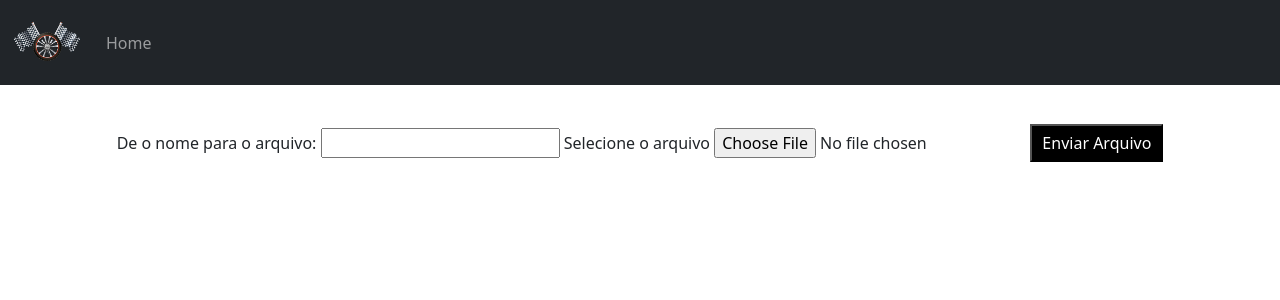
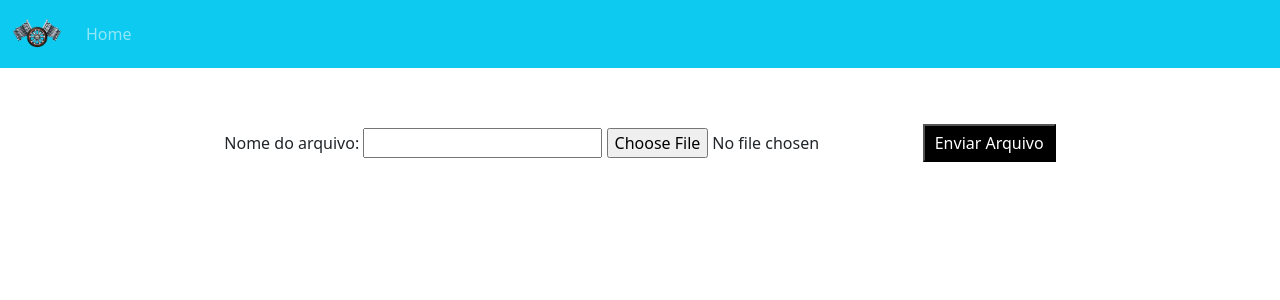
Before and after one commit to marcos06k/fullstack, a PHP site: page /gerenciarConteudos.php in a window 1280 px wide. Shown: the top 300 px of the page. Run offline with PHP 8.4, Linux system fonts and the light colour scheme; the visitor is signed in with stand-in values (Sample User, id 1).

Commit message:
faltando o gerenciar meu conteud

```diff
--- a/editarPerfil.html
+++ b/editarPerfil.html
@@ -15,10 +15,10 @@
 
 <body>
     <!-- navbar -->
-    <nav class="navbar navbar-expand-sm navbar-dark bg-dark fixed-top">
+    <nav class="navbar navbar-expand-sm navbar-dark bg-info fixed-top">
         <div class="container-fluid">
             <a class="navbar-brand" href="#">
-                    <img src="assets/img/Logo.png" alt="Avatar Logo" style="width:70px;" class="rounded-pill">
+                <img src="assets/img/Logo.png" alt="Avatar Logo" style="width:50px;" class="rounded-pill">
             </a>
             <button class="navbar-toggler" type="button" data-bs-toggle="collapse" data-bs-target="#mynavbar">
                 <span class="navbar-toggler-icon"></span>
--- a/editarPerfil.php
+++ b/editarPerfil.php
@@ -13,7 +13,7 @@
         // Verificar se o campo 'imagem' foi enviado
         if (isset($_FILES["imagem"])) {
             $caminhoArquivo = $_FILES["imagem"]["name"];
-            echo "Caminho da imagem recebido: " . $caminhoArquivo;
+            // echo "Caminho da imagem recebido: " . $caminhoArquivo;
             $email = mysqli_query($banco, "update cadastro_professor set nome='$nome', sobrenome='$sobrenome', email='$email', telefone='$telefone', curso='$curso', img_perfil='assets/img/imgUsuers/$caminhoArquivo' where email='$email'");
 
         } else {
--- a/gerenciarConteudos.php
+++ b/gerenciarConteudos.php
@@ -1,16 +1,22 @@
 <?php
     include("conexao.php");
+
+    session_start();
+    $email_login = $_SESSION['meusDados'];
 
     if ($_SERVER["REQUEST_METHOD"] == "POST") {
             // Verificar se o campo 'arquivo' foi enviado
             if (isset($_FILES['arquivo'])) {
                 $nomeArquivo = $_POST['nomeArquivo'];
-                $email_login = $_SESSION['meusDados'];
+
+                $query_dadosUsuario_login = mysqli_query($banco, "select id_cadastro_professor from cadastro_professor where email='$email_login';");
+                $dadosUsuario_login = mysqli_fetch_row($query_dadosUsuario_login);
 
                 $caminhoArquivo = $_FILES['arquivo']['name'];
                 echo "Caminho do arquivo recebido: " . $caminhoArquivo;
 
-                $sql = mysqli_query($banco, "insert into materia values (null,'$nomeArquivo', 'assets/img/imgUsuers/$caminhoArquivo', NOW(), 2)");
+                $sql = mysqli_query($banco, "insert into materia values (null,'$nomeArquivo', 'assets/img/imgUsuers/$caminhoArquivo', NOW(), '$dadosUsuario_login[0]')");
+
                 if ($sql) {
                     // echo "arquivo cadastrado com sucesso";
                     echo"<META http-equiv='refresh' content='0,URL=materias.php'>";
@@ -25,6 +31,11 @@
         } else {
             echo "Erro: Método de requisição inválido.";
         }
+
+
+
+
+
 
         mysqli_close($banco);
 
@@ -45,10 +56,10 @@
 </head>
 <body>
      <!-- navbar -->
-     <nav class="navbar navbar-expand-sm navbar-dark bg-dark fixed-top">
+     <nav class="navbar navbar-expand-sm navbar-dark bg-info fixed-top">
         <div class="container-fluid">
             <a class="navbar-brand" href="#">
-                    <img src="assets/img/Logo.png" alt="Avatar Logo" style="width:70px;" class="rounded-pill">
+                <img src="assets/img/Logo.png" alt="Avatar Logo" style="width:50px;" class="rounded-pill">
             </a>
             <button class="navbar-toggler" type="button" data-bs-toggle="collapse" data-bs-target="#mynavbar">
                 <span class="navbar-toggler-icon"></span>
@@ -66,15 +77,18 @@
         <section class="section_conteudo">
         <div class="cadastrar_materias">
             <form method="post" action="gerenciarConteudos.php" enctype="multipart/form-data">
-                <label class="espacamento_form" for="nomeArquivo_input">De o nome para o arquivo:</label>
+                <label class="espacamento_form" for="nomeArquivo_input">Nome do arquivo:</label>
                 <input type="text" name="nomeArquivo" id="nomeArquivo_input">
-                <label class="espacamento_form" for="arquivo_input">Selecione o arquivo</label>
                 <input type="file" name="arquivo" id="arquivo_input" accept="arquivo/*">
 
                 <input class="espacamento_form botao_form botao" type="submit" value="Enviar Arquivo" placeholder="Enviar Arquivo">
             </form>
         </div>
 
+
+
     </section>
+
+
 </body>
 </html>
--- a/index.php
+++ b/index.php
@@ -42,10 +42,10 @@ mysqli_close($banco);
 
     <body>
         <!-- navbar -->
-        <nav class="navbar navbar-expand-sm navbar-dark bg-dark fixed-top">
+        <nav class="navbar navbar-expand-sm navbar-dark bg-info fixed-top">
         <div class="container-fluid">
             <a class="navbar-brand" href="#">
-                    <img src="assets/img/Logo.png" alt="Avatar Logo" style="width:70px;" class="rounded-pill">
+                <img src="assets/img/Logo.png" alt="Avatar Logo" style="width:50px;" class="rounded-pill">
             </a>
             <button class="navbar-toggler" type="button" data-bs-toggle="collapse" data-bs-target="#mynavbar">
                 <span class="navbar-toggler-icon"></span>
```
Also changed, not shown: cadastro.html (+4 -9 lines), login.html (+3 -7 lines), assets/img/imgUsuers/fotoMEssi.jfif (added). Lines whose indentation alone changed are shown as unchanged.
